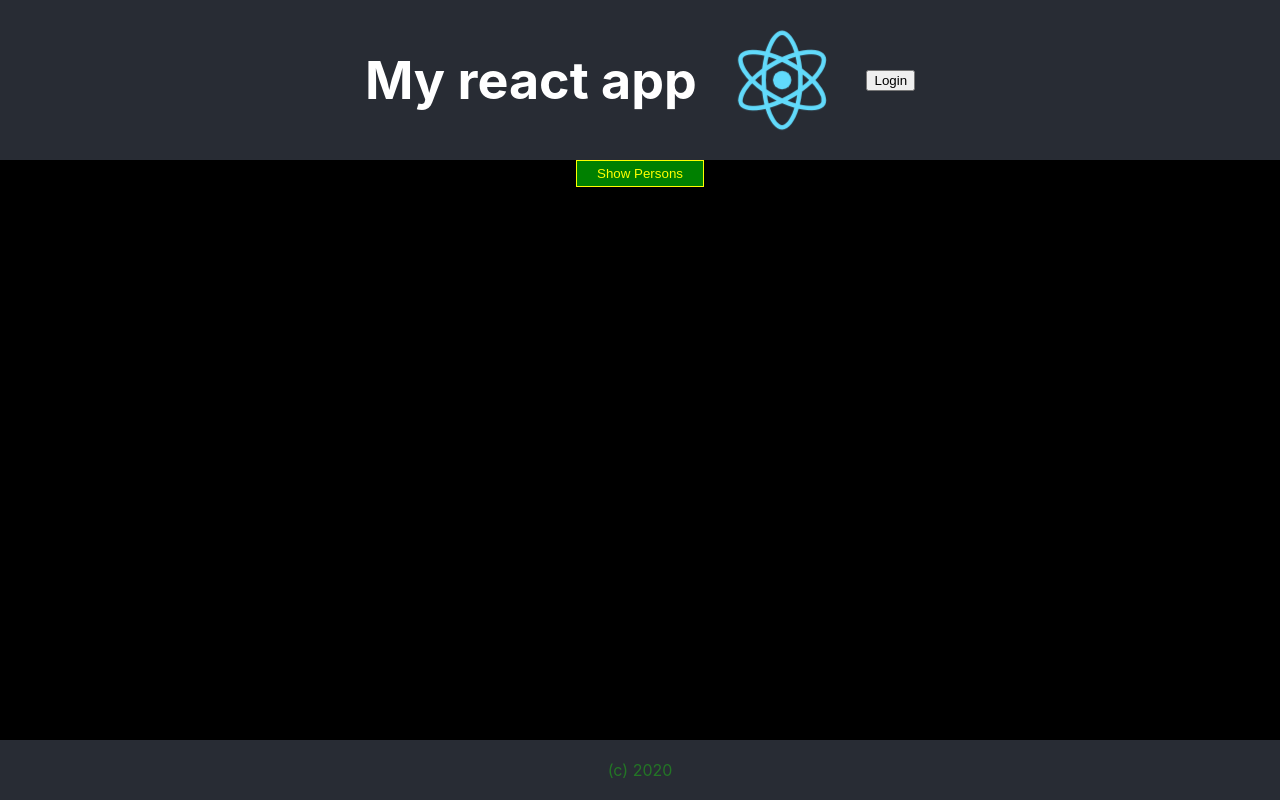
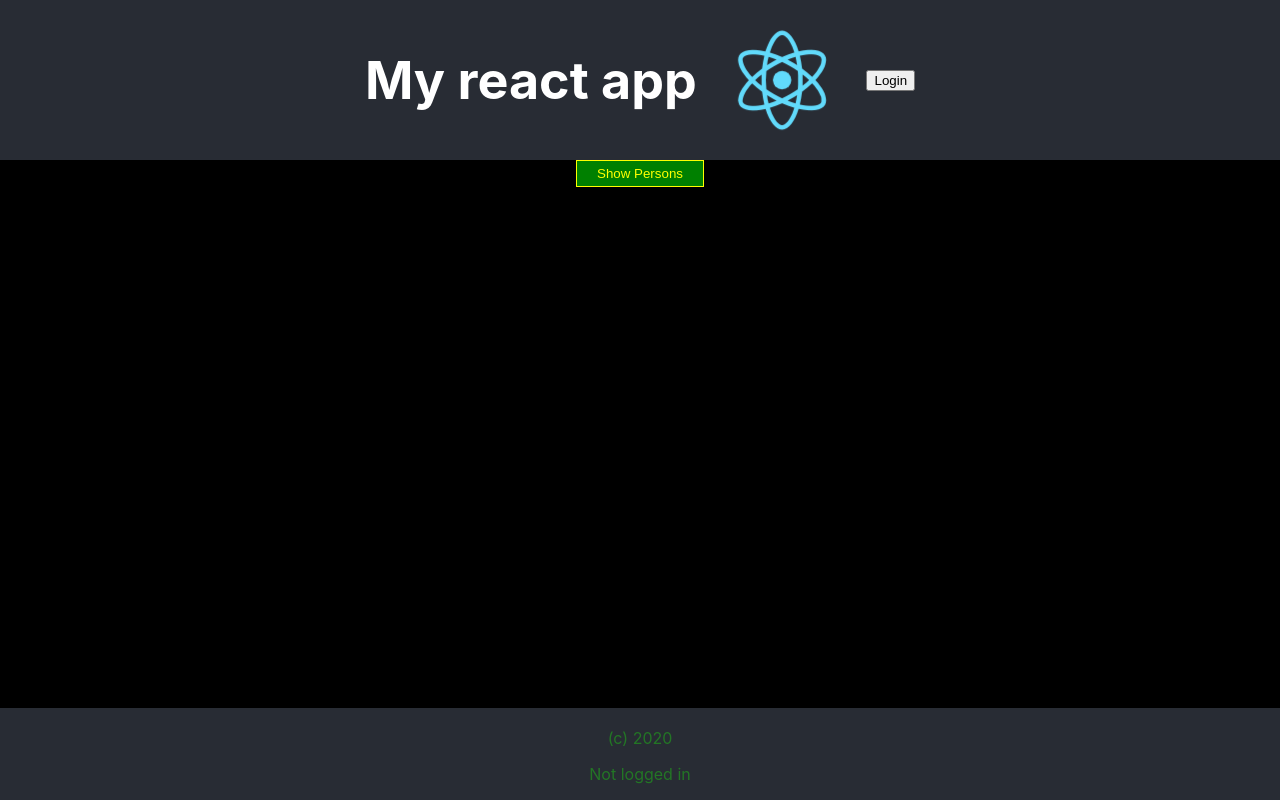
Before and after one commit to sanjul/learning-reactjs, a React (Create React App) app: page / in a window 1280 px wide. Built offline with nearby package versions, Linux system fonts and the light colour scheme.

Commit message:
LoginIndicator class component using contextType & this.context instead of consumer

```diff
--- /dev/null
+++ b/src/components/LoginIndicator/LoginIndicator.js
@@ -0,0 +1,17 @@
+import React, { Component } from 'react';
+import AuthContext from '../../context/AuthContext';
+
+class LoginIndicator extends Component {
+
+
+    static contextType = AuthContext;
+
+    render() {
+        return this.context.authenticated ? <p>Logged in</p> : <p>Not logged in</p>
+
+    }
+
+}
+
+
+export default LoginIndicator;
--- a/src/conainers/Cockpit/Cockpit.js
+++ b/src/conainers/Cockpit/Cockpit.js
@@ -2,6 +2,7 @@ import React, { Fragment } from 'react';
 import classes from './Cockpit.module.css';
 import Logo from '../../components/Logo/Logo';
 import AuthContext from '../../context/AuthContext'
+import LoginIndicator from '../../components/LoginIndicator/LoginIndicator';
 
 
 const cockpit = props => (
@@ -24,6 +25,7 @@ const cockpit = props => (
 
         <footer className={classes.Footer} key="cockpit-footer">
             <span>(c) {new Date().getFullYear()}</span>
+            <LoginIndicator/>
         </footer>
     </Fragment>
 
```
